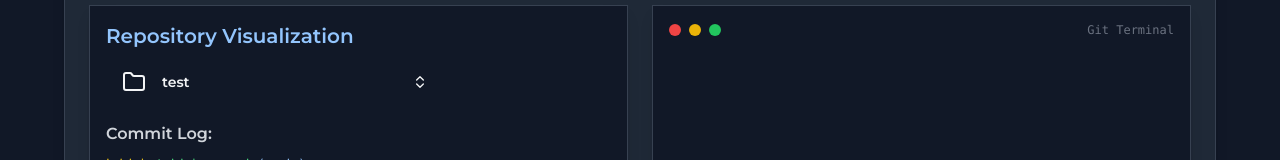
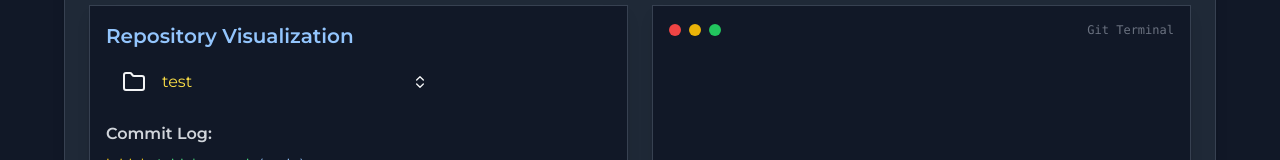
Before and after one commit to dwarbler/gitBetter, a Next.js app: page / in a window 1280 px wide. Shown: the part 300-460 px from the top of the page. Built offline with nearby package versions, Linux system fonts and the light colour scheme.

Commit message:
Feat(FileTree): Unstaged files are now highlighted

```diff
--- a/src/components/Dropdown.tsx
+++ b/src/components/Dropdown.tsx
@@ -38,9 +38,9 @@ export default function GitDropdown({ filetree }: FileTree) {
             <div className="flex items-center justify-between space-x-4 px-4">
               <div className="flex items-center justify-start space-x-4 p-0">
                 <Folder />
-                <h4 className="text-sm font-semibold">
+                <span className={`text-md ${dir.staged ? "" : "text-yellow-300"}`}>
                   {dir.directory_name}
-                </h4>
+                </span>
               </div>
               <CollapsibleTrigger asChild>
                 <Button variant="ghost" size="sm">
@@ -51,7 +51,7 @@ export default function GitDropdown({ filetree }: FileTree) {
             </div>
             <CollapsibleContent>
               {dir.files.map((file) => (
-                <div className="flex items-center justify-start space-x-4 px-4">
+                <div className="flex text-md items-center justify-start space-x-4 px-4">
                   <span>{'\t'}</span>
                   {<File />}
                   <span>{file.filename}</span>
```
